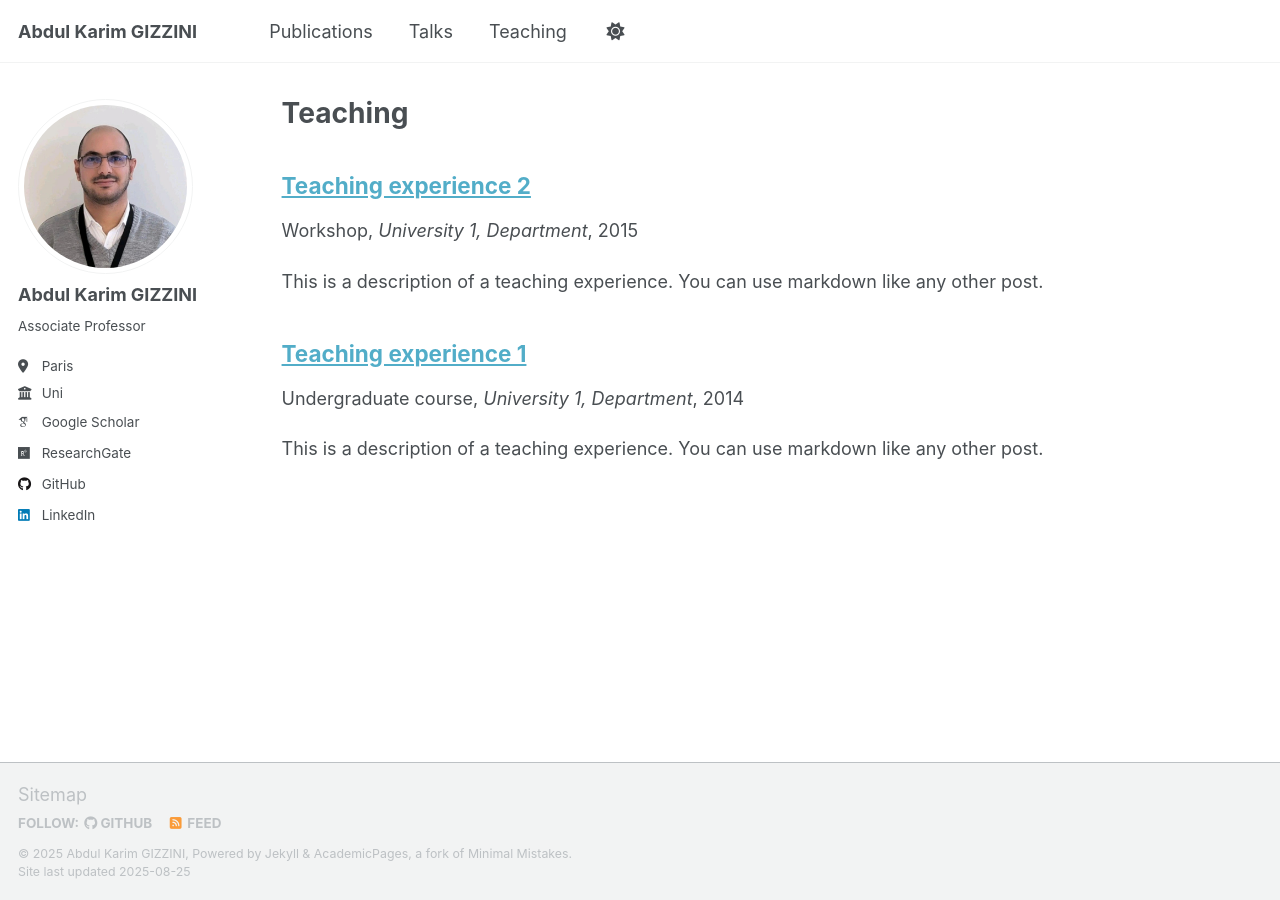
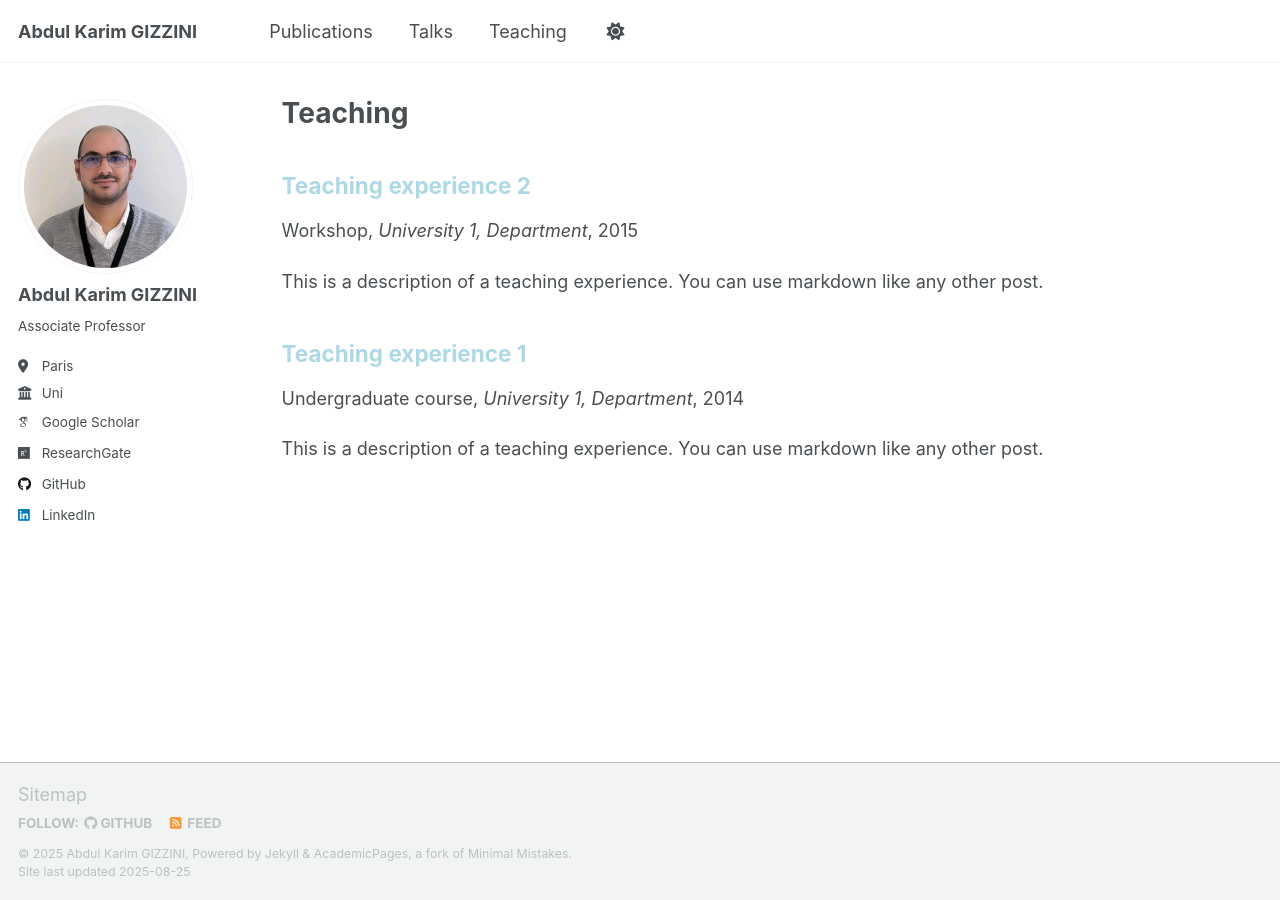
Before and after one commit to abdulkarimgizzini/abdulkarimgizzini-website, a Jekyll site: the page built from _pages/teaching.html, in a window 1280 px wide. Built offline with Jekyll 4.4.1, drawn with Linux system fonts in a browser that asks for light colours; some web fonts are replaced; a script that is not in the unit is left out.

Commit message:
Update archive-single.html

```diff
--- a/_includes/archive-single.html
+++ b/_includes/archive-single.html
@@ -27,11 +27,7 @@
     {% endif %}
 
     <h2 class="archive__item-title" itemprop="headline">
-      {% if post.link %}
-        <a href="{{ post.link }}">{{ title }}</a> <a href="{{ base_path }}{{ post.url }}" rel="permalink"><i class="fa fa-link" aria-hidden="true" title="permalink"></i><span class="sr-only">Permalink</span></a>
-      {% else %}
-        <a href="{{ base_path }}{{ post.url }}" rel="permalink">{{ title }}</a>
-      {% endif %}
+      <span style="color: lightblue; text-decoration: none;">{{ title }}</span>
     </h2>
 
     {% if post.read_time %}
```
